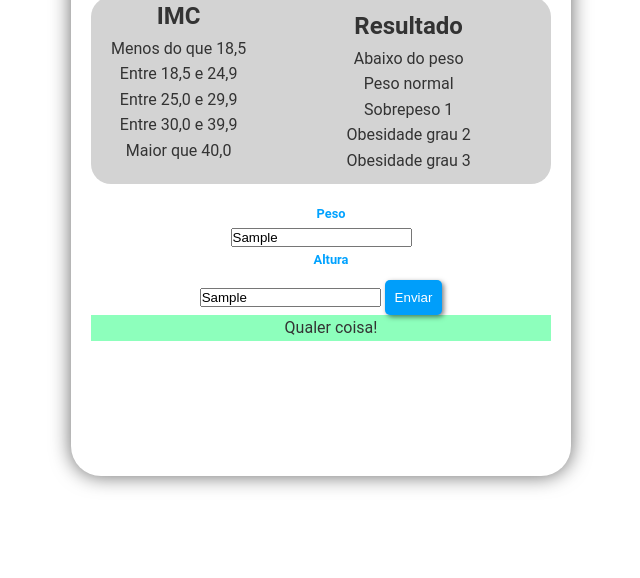
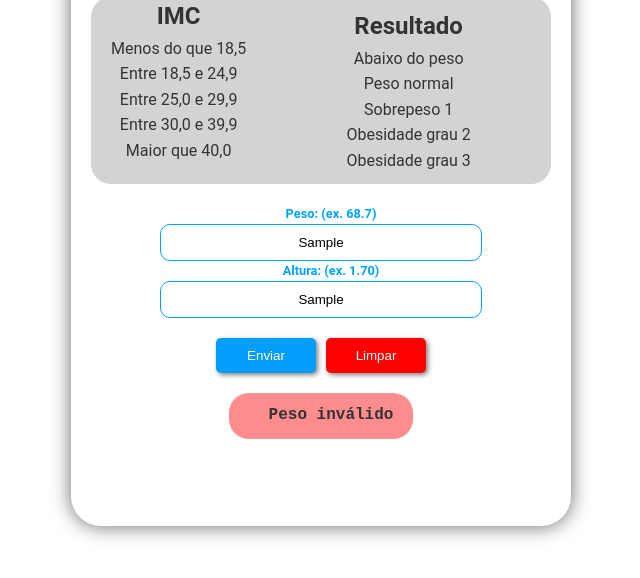
Before and after one commit to fernandesdennys/Javascript-TypeScript, a plain HTML site: page resultado-ex/indexprof.html in a window 1280 px wide. Both pictures are taken after typing "Sample", "Sample" into the empty fields and a click on the button "Enviar". Shown: the part 124-702 px from the top of the page, without its empty margins (319-959 px from the left). Drawn offline with Linux system fonts and the light colour scheme.

Commit message:
Término do exercício IMC

```diff
--- a/modelos/assets/css/style.css
+++ b/modelos/assets/css/style.css
@@ -68,7 +68,7 @@ form > label > input {
 
 #reset {
   background-color: #ff0000;
-  box-shadow: 2px 2px 5px rgba(0, 0, 0, 0.500);
+  box-shadow: 2px 2px 5px rgba(0, 0, 0, 0.5);
   margin-top: 10px;
   padding: 10px;
   border: none;
@@ -77,15 +77,16 @@ form > label > input {
 }
 #calc {
   background-color: #009efa;
-  box-shadow: 2px 2px 5px rgba(0, 0, 0, 0.500);
+  box-shadow: 2px 2px 5px rgba(0, 0, 0, 0.5);
   margin-top: 10px;
   padding: 10px;
   border: none;
   border-radius: 5px;
   color: #fff;
 }
-#calc:hover, #reset:hover {
-  background-color: rgba(0, 0, 0, 0.500);
+#calc:hover,
+#reset:hover {
+  background-color: rgba(0, 0, 0, 0.5);
   cursor: pointer;
 }
 input::placeholder {
--- a/resultado-ex/indexprof.html
+++ b/resultado-ex/indexprof.html
@@ -29,12 +29,29 @@
       </div>
 
       <form action="/" id="formulario" method="post">
-      <label for="peso">Peso</label>
-      <input type="text" id="peso" name="peso" placeholder="Digite seu peso" />
-      <label for="altura">Altura</label>
-      <input type="text" id="altura" name="altura" placeholder="Digite sua altura" />
-      <button type="submit" id="calc">Enviar</button>
-      <div id="resultado"></div>
+        <label for="peso">Peso: (ex. 68.7)</label>
+        <input
+          type="text"
+          id="peso"
+          class="input"
+          name="peso"
+          placeholder="Digite seu peso"
+        />
+        <label for="altura">Altura: (ex. 1.70)</label>
+        <input
+          type="text"
+          id="altura"
+          class="input"
+          name="altura"
+          placeholder="Digite sua altura"
+        />
+
+        <div id="button">
+          <button type="submit" id="calc">Enviar</button>
+          <button id="reset" type="reset">Limpar</button>
+        </div>
+
+        <div id="resultado"></div>
       </form>
     </section>
     <script src="/resultado-ex/scriptprof.js"></script>
--- a/resultado-ex/scriptprof.js
+++ b/resultado-ex/scriptprof.js
@@ -1,16 +1,73 @@
 const form = document.querySelector('#formulario');
 
-form.addEventListener('submit', function (e) {
-    e.preventDefault();
-    console.log('Evento previnido');
-    setResultado('Formulário enviado');
+form.addEventListener('submit', function (e) { // adiciona um evento de submit ao formulário
+  e.preventDefault(); // previne o comportamento padrão do formulário
+  const inputPeso = e.target.querySelector('#peso');
+  const inputAltura = e.target.querySelector('#altura');
+  const peso = Number(inputPeso.value);
+  const altura = Number(inputAltura.value);
+
+  if (!peso) { // se peso for falso
+    setResultado('Peso inválido', false); // resultado invalido
+    return; // para a execução
+  }
+
+  if (!altura) { // se altura for falso
+    setResultado('Altura inválida', false); // resultado invalido
+    return; // para a execução
+  }
+
+  const imc = getImc(peso, altura); // chama a função getImc com os valores de peso e altura
+  const nivelImc = getNivelImc(imc); // chama a função getNivelImc com o valor do IMC
+  const msg = `Seu IMC é ${imc} (${nivelImc}).`; // mensagem com o IMC e o nível do IMC
+  setResultado(msg, true); // seta o resultado com a mensagem e true
+
+  console.log(imc); // imprime o IMC no console
+
+});
+function getNivelImc(imc) { // função para retornar o nível do IMC
+  const nivel = ['Abaixo do peso', 'Peso normal', 'Sobrepeso', 'Obesidade grau 1', 'Obesidade grau 2', 'Obesidade grau 3']; // array com os níveis do IMC
+  if (imc >= 39.9) return nivel[5]; // se o IMC for maior ou igual a 39.9 retorna Obesidade grau 3
+  if (imc >= 34.9) return nivel[4]; // se o IMC for maior ou igual a 34.9 retorna Obesidade grau 2
+  if (imc >= 29.9) return nivel[3]; // se o IMC for maior ou igual a 29.9 retorna Obesidade grau 1
+  if (imc >= 24.9) return nivel[2]; // se o IMC for maior ou igual a 24.9 retorna Sobrepeso
+  if (imc >= 18.5) return nivel[1]; // se o IMC for maior ou igual a 18.5 retorna Peso normal
+  if (imc < 18.5) return nivel[0]; // se o IMC for menor que 18.5 retorna Abaixo do peso
+}
+
+function getImc(peso, altura) { // função para calcular o IMC
+  const imc = peso / altura ** 2; // calcula o IMC
+  return imc.toFixed(2); // retorna o IMC com 2 casas decimais
+
+}
+
+function criaP() { // função para criar parágrafo
+  const p = document.createElement('p'); // cria um elemento p
+  return p; // retorna o elemento p
+}
+
+
+function setResultado(msg, isValid) { // função para setar o resultado
+  const resultado = document.querySelector('#resultado'); // seleciona o elemento com id resultado
+  resultado.innerHTML = ''; // limpa o conteúdo do elemento
+
+  const p = criaP(); // cria um parágrafo
+
+  if (isValid) { // se for válido
+    p.classList.add('paragrafo-resultado'); // adiciona a classe paragrafo-resultado ao parágrafo
+  } else { // se não for válido
+    p.classList.add('bad'); // adiciona a classe bad ao par
+  }
+
+  document.getElementById("reset").addEventListener("click", function () {
+    const resultadop = document.querySelector(".paragrafo-resultado, .bad"); // Seleciona o parágrafo do resultado
+    if (resultadop) {
+      resultadop.textContent = ""; // Remove o conteúdo do resultado
+      resultadop.classList.remove("paragrafo-resultado", "bad"); // Remove a classe que aplica o background
+      resultado.style.backgroundColor = "transparent"; // Reseta o fundo (se precisar)
+    }
   });
 
-  function setResultado (msg) {
-    const resultado = document.querySelector('#resultado');
-    resultado.innerHTML = '';
-    const p = document.createElement('p');
-    p.classList.add('paragrafo-resultado');
-    p.innerHTML = 'Qualer coisa!';
-    resultado.appendChild(p);
-  }
+  p.innerHTML = msg; // adiciona a mensagem ao parágrafo
+  resultado.appendChild(p); // adiciona o parágrafo ao elemento resultado
+}
--- a/resultado-ex/styleprof.css
+++ b/resultado-ex/styleprof.css
@@ -17,7 +17,7 @@ body {
 }
 section.container {
   width: 500px;
-  height: 550px;
+  height: 600px;
   margin: 0 auto;
   margin-top: 50px;
   padding: 20px;
@@ -51,41 +51,48 @@ label {
 }
 
 form {
+  display: flex;
+  justify-content: center;
+  flex-direction: column;
+  align-items: center;
   margin-top: 20px;
 }
-form > label {
+.input {
+  text-align: center;
+  width: 70%;
+  padding: 10px;
+  border-radius: 10px;
+  border: 1px solid #00a2ff;
+}
+div#button {
   display: flex;
-  flex-direction: column;
   justify-content: center;
-  align-items: center;
+  margin: auto;
+  margin-top: 20px;
 }
-form > label > input {
-  width: 60%;
-  padding: 8px;
-  border: 1px solid #ccc;
-  border-radius: 5px;
-}
-
 #reset {
+  width: 100px;
   background-color: #ff0000;
-  box-shadow: 2px 2px 5px rgba(0, 0, 0, 0.500);
-  margin-top: 10px;
+  box-shadow: 2px 2px 5px rgba(0, 0, 0, 0.5);
+  margin-left: 5px;
   padding: 10px;
   border: none;
   border-radius: 5px;
   color: #fff;
 }
 #calc {
+  width: 100px;
   background-color: #009efa;
-  box-shadow: 2px 2px 5px rgba(0, 0, 0, 0.500);
-  margin-top: 10px;
+  box-shadow: 2px 2px 5px rgba(0, 0, 0, 0.5);
+  margin-right: 5px;
   padding: 10px;
   border: none;
   border-radius: 5px;
   color: #fff;
 }
-#calc:hover, #reset:hover {
-  background-color: rgba(0, 0, 0, 0.500);
+#calc:hover,
+#reset:hover {
+  background-color: rgba(0, 0, 0, 0.5);
   cursor: pointer;
 }
 input::placeholder {
@@ -102,6 +109,15 @@ div#res {
   padding: 5px;
   border-radius: 5px;
 }
-.paragrafo-resultado {
+.paragrafo-resultado,
+.bad {
+  border-radius: 20px;
   background-color: #8dffbc;
+  font-family: "Courier New", Courier, monospace;
+  font-weight: bold;
+  padding: 10px 20px;
+  margin-top: 20px;
 }
+.bad {
+  background-color: #ff8d8d;
+}
```
Also changed, not shown: modelos/index.html (+1 -1 lines).
